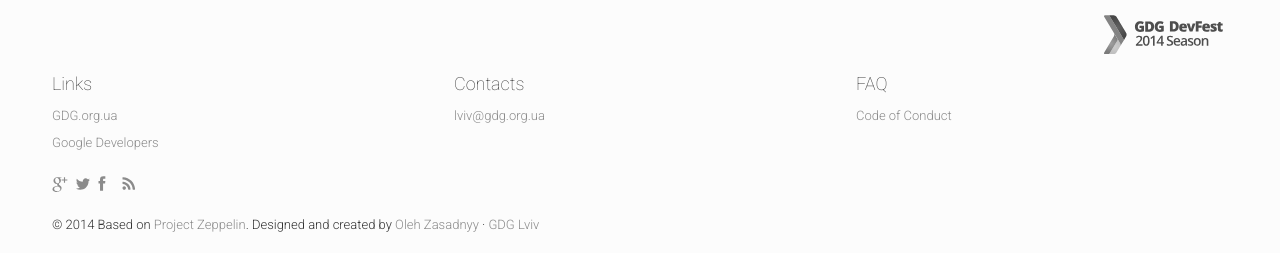
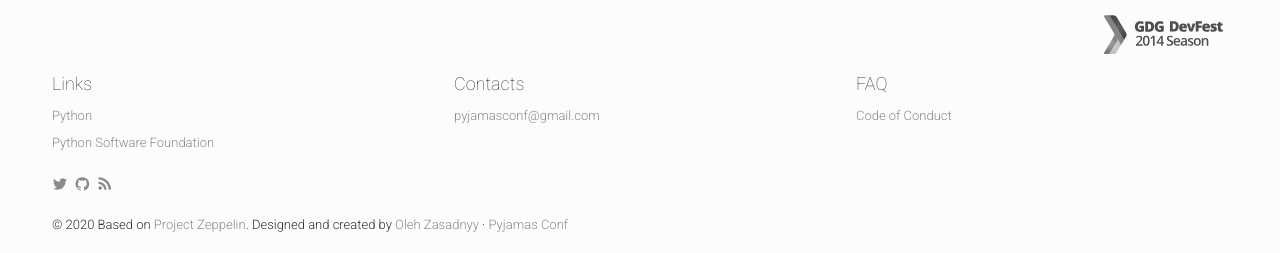
Before and after one commit to pyjamasconf/pyjamas.live, a Jekyll site: the page built from index.html, in a window 1280 px wide and 900 px high, scrolled down 2161 px. Shown: the part 644-897 px from the top of the window. Built offline with Jekyll 4.4.1, drawn with Linux system fonts in a browser that asks for light colours; nearby versions of some CDN libraries; comment, search, counter and statistics services are not loaded.

Commit message:
Update footer

```diff
--- a/_config.yml
+++ b/_config.yml
@@ -176,20 +176,19 @@ ticketsOffers:
 
 # Footer
 socialLinks:
- - {link: "https://plus.google.com/b/102444623953913144164", icon: "google-plus"}
- - {link: "https://twitter.com/intent/user?screen_name=GDGLviv", icon: "twitter"}
- - {link: "https://facebook.com/GDGLviv", icon: "facebook"}
+ - {link: "https://twitter.com/intent/user?screen_name=PyjamasConf", icon: "twitter"}
+ - {link: "https://github.com/pyjamasconf", icon: "github"}
  - {permalink: "/feed.xml", icon: "rss"}
 footerBlocks:
  -
   title: "Links"
   links:
-   - {link: "http://gdg.org.ua", text: "GDG.org.ua"}
-   - {link: "https://developers.google.com", text: "Google Developers"}
+   - {link: "https://www.python.org/", text: "Python"}
+   - {link: "https://www.python.org/psf/", text: "Python Software Foundation"}
  -
   title: "Contacts"
   links:
-   - {link: "mailto:lviv@gdg.org.ua", text: "lviv@gdg.org.ua"}
+   - {link: "mailto:pyjamasconf@gmail.com", text: "pyjamasconf@gmail.com"}
  -
   title: "FAQ"
   links:
--- a/_includes/footer.html
+++ b/_includes/footer.html
@@ -38,7 +38,7 @@
 		<!-- Please don't delete this line-->
 		<div class="col-md-6">
 			<p class="copyright">
-				&copy; 2014 Based on <a href="https://github.com/gdg-x/zeppelin" target="_blank">Project Zeppelin</a>. Designed and created by <a href="https://plus.google.com/+OlehZasadnyy/about" target="_blank">Oleh Zasadnyy</a> &middot; <a href="http://lviv.gdg.org.ua" target="_blank">GDG Lviv</a>
+				&copy; 2020 Based on <a href="https://github.com/gdg-x/zeppelin" target="_blank">Project Zeppelin</a>. Designed and created by <a href="https://plus.google.com/+OlehZasadnyy/about" target="_blank">Oleh Zasadnyy</a> &middot; <a href="http://pyjamas.live/" target="_blank">Pyjamas Conf</a>
 			</p>
 		</div>
 	</div>
```
